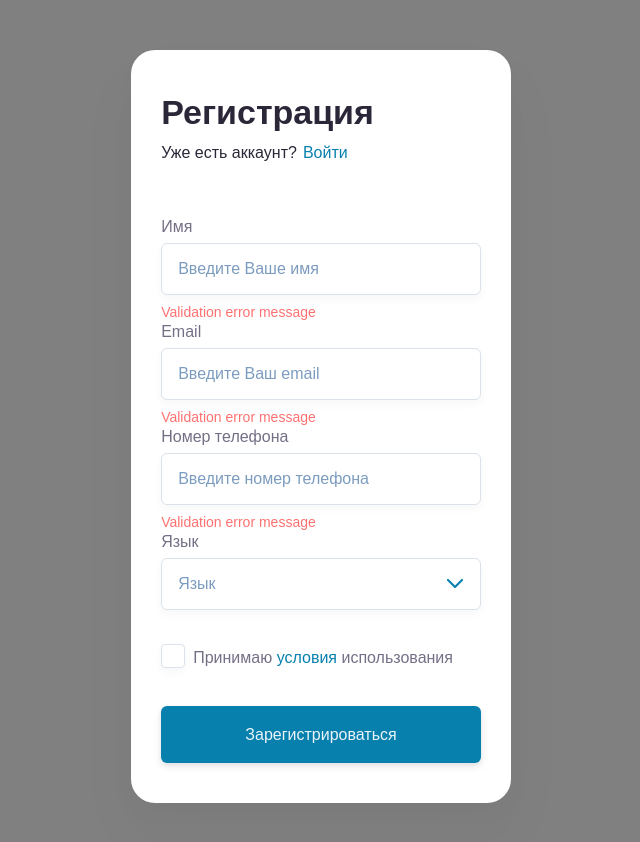
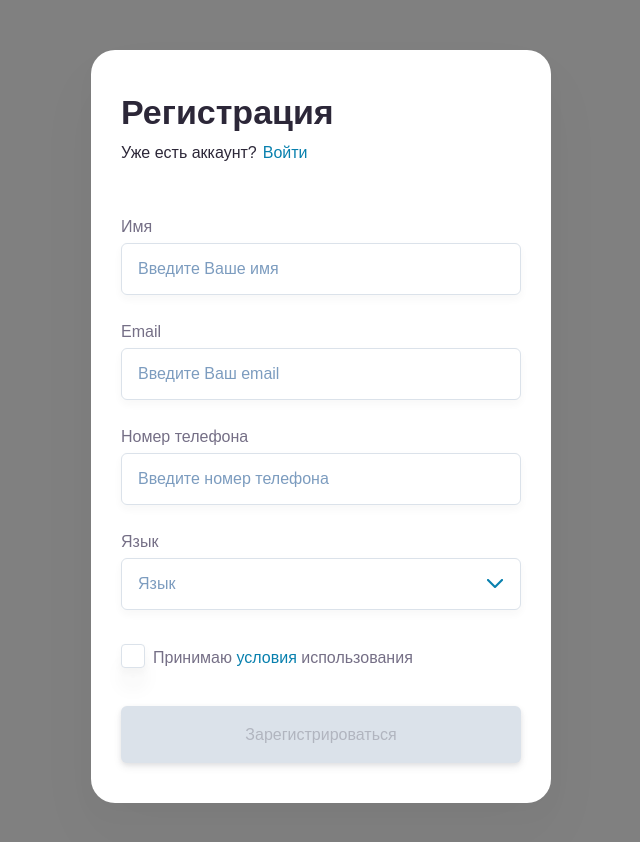
Before and after one commit to DNWD843/register-form, a React (Create React App) app: page / in a window 1280 px wide. Shown: the top 842 px of the page, without its empty margins (319-959 px from the left). Built offline with nearby package versions, Linux system fonts and the light colour scheme.

Commit message:
edit checkbox + validation

```diff
--- a/src/components/Form/Form.css
+++ b/src/components/Form/Form.css
@@ -4,6 +4,11 @@
   border-radius: 24px;
   padding: 40px 30px;
   box-sizing: border-box;
+}
+
+.app__form {
+  width: 100%;
+  max-width: 460px;
 }
 
 .form__title {
@@ -120,6 +125,10 @@
   color: #ff7171;
 }
 
+.form__input-error_hidden {
+  color: transparent;
+}
+
 .form__input_type_default {
   border-radius: 6px;
   padding: 16px;
@@ -201,21 +210,19 @@
 /************************************************************************/
 /** Стилизуем чекбокс принятия условий использования ***/
 
-.form__input-checkbox {
-  display: none;
-}
-
-.form__input-checkbox + .form__input_type_checkbox {
+.form__accept-checkbox {
   width: 24px;
   height: 24px;
   border-radius: 4px;
   margin: 0 8px 0 0;
   padding: 0;
+  outline: none;
+  background: #fff;
+  border: 1px solid #dbe2ea;
+  box-shadow: 0px 4px 8px rgba(44, 39, 56, 0.04), 0px 20px 20px rgba(44, 39, 56, 0.04);
 }
 
-.form__input-checkbox:checked + .form__input_type_checkbox {
-  width: 24px;
-  height: 24px;
+.form__accept-checkbox_checked {
   background-image: url('../../images/checkbox-icon.svg');
   background-size: cover;
   border: 2px solid #0880ae;
--- a/src/components/Form/Form.js
+++ b/src/components/Form/Form.js
@@ -1,6 +1,6 @@
 import { forAppForm as config } from '../../configs/configForComponents';
-import { useState, useCallback } from 'react';
-
+import { useState, useCallback, useEffect } from 'react';
+import { useHookWithValidation } from '../../hooks/useFormWithValidation';
 import './Form.css';
 
 function Form({ handleSubmit }) {
@@ -19,10 +19,14 @@ function Form({ handleSubmit }) {
     OPTIONS_LIST,
   } = config;
 
+  const { values, handleInputChange, errors, isFormValid, resetForm } = useHookWithValidation();
+  const { name, email, phone } = values;
+
   const [isMouseEntered, setIsMouseEntered] = useState({});
   const [selectedValue, setSelectedValue] = useState('');
   const [isSelectMenuOpen, setIsSelectMenuOpen] = useState(false);
   const [isSelectMenuHidden, setIsSelectMenuHidden] = useState(true);
+  const [isCheckboxChecked, setIsCheckboxChecked] = useState(false);
 
   const closeSelectMenu = useCallback((callback) => {
     setIsSelectMenuOpen(false);
@@ -70,14 +74,43 @@ function Form({ handleSubmit }) {
     [closeSelectMenu, handleClickAroundForm],
   );
 
+  const handleClickAccept = useCallback(
+    (evt) => {
+      setIsCheckboxChecked(!isCheckboxChecked);
+    },
+    [isCheckboxChecked],
+  );
+
   const handleSubmitForm = useCallback(
     (evt) => {
       evt.preventDefault();
-      const submitData = { language: selectedValue };
+      const submitData = {
+        name,
+        email,
+        phone,
+        language: selectedValue,
+        accepted: isCheckboxChecked,
+      };
       handleSubmit(submitData);
+      resetForm();
+      setSelectedValue('');
+      setIsCheckboxChecked(false);
     },
-    [handleSubmit, selectedValue],
+    [
+      handleSubmit,
+      name,
+      email,
+      phone,
+      selectedValue,
+      isCheckboxChecked,
+      resetForm,
+      setSelectedValue,
+    ],
   );
+
+  useEffect(() => {
+    resetForm();
+  }, [resetForm]);
 
   return (
     <form onSubmit={handleSubmitForm} className="form app__form">
@@ -97,10 +130,15 @@ function Form({ handleSubmit }) {
               type="text"
               id="name"
               name="name"
+              value={name || ''}
+              onChange={handleInputChange}
               placeholder={NAME_INPUT_PLACEHOLDER}
               className="form__input form__input_type_default"
+              required
             ></input>
-            <span className="form__input-error">Validation error message</span>
+            <span className={`form__input-error ${!errors.name && 'form__input-error_hidden'}`}>
+              {errors.name || '1'}
+            </span>
           </div>
           <div className="form__field form__field_type_default">
             <label className="form__input-label">{EMAIL_INPUT_LABEL}</label>
@@ -108,10 +146,15 @@ function Form({ handleSubmit }) {
               type="email"
               id="email"
               name="email"
+              value={email || ''}
+              onChange={handleInputChange}
               placeholder={EMAIL_INPUT_PLACEHOLDER}
               className="form__input form__input_type_default"
+              required
             ></input>
-            <span className="form__input-error">Validation error message</span>
+            <span className={`form__input-error ${!errors.email && 'form__input-error_hidden'}`}>
+              {errors.email || '3'}
+            </span>
           </div>
           <div className="form__field form__field_type_default">
             <label className="form__input-label">{TEL_INPUT_LABEL}</label>
@@ -119,10 +162,15 @@ function Form({ handleSubmit }) {
               type="tel"
               id="phone"
               name="phone"
+              value={phone || ''}
+              onChange={handleInputChange}
               placeholder={TEL_INPUT_PLACEHOLDER}
               className="form__input form__input_type_default"
+              required
             ></input>
-            <span className="form__input-error">Validation error message</span>
+            <span className={`form__input-error ${!errors.phone && 'form__input-error_hidden'}`}>
+              {errors.phone || '2'}
+            </span>
           </div>
 
           <div className="form__field form__field_type_default form__field_type_select">
@@ -168,76 +216,19 @@ function Form({ handleSubmit }) {
                   </option>
                 </li>
               ))}
-              {/*
-              <li>
-                <option
-                  id="ru"
-                  value="ru"
-                  onMouseMove={handleMouseEnter}
-                  onMouseOut={handleMouseLeave}
-                  onClick={handleOptionClick}
-                  className={`form__select-input-option ${
-                    isMouseEntered['Русский'] ? 'form__select-input-option_mouseentered' : ''
-                  }`}
-                >
-                  Русский
-                </option>
-              </li>
-              <li>
-                <option
-                  id="en"
-                  value="en"
-                  onMouseMove={handleMouseEnter}
-                  onMouseOut={handleMouseLeave}
-                  onClick={handleOptionClick}
-                  className={`form__select-input-option ${
-                    isMouseEntered['Английский'] ? 'form__select-input-option_mouseentered' : ''
-                  }`}
-                >
-                  Английский
-                </option>
-              </li>
-              <li>
-                <option
-                  id="ch"
-                  value="ch"
-                  onMouseMove={handleMouseEnter}
-                  onMouseOut={handleMouseLeave}
-                  onClick={handleOptionClick}
-                  className={`form__select-input-option ${
-                    isMouseEntered['Китайский'] ? 'form__select-input-option_mouseentered' : ''
-                  }`}
-                >
-                  Китайский
-                </option>
-              </li>
-              <li>
-                <option
-                  id="esp"
-                  value="esp"
-                  onMouseMove={handleMouseEnter}
-                  onMouseOut={handleMouseLeave}
-                  onClick={handleOptionClick}
-                  className={`form__select-input-option ${
-                    isMouseEntered['Испанский'] ? 'form__select-input-option_mouseentered' : ''
-                  }`}
-                >
-                  Испанский
-                </option>
-                </li>*/}
             </ul>
           </div>
 
           <div className="form__field form__field_type_checkbox">
-            <label>
-              <input
-                type="checkbox"
-                id="accept"
-                name="accept"
-                className="form__input-checkbox"
-              ></input>
-              <div className="form__input form__input_type_checkbox"></div>
-            </label>
+            <button
+              type="button"
+              id="accept"
+              name="accept"
+              onClick={handleClickAccept}
+              className={`form__accept-checkbox ${
+                isCheckboxChecked && 'form__accept-checkbox_checked'
+              }`}
+            ></button>
 
             <p className="form__accept-title">
               Принимаю{' '}
@@ -250,8 +241,12 @@ function Form({ handleSubmit }) {
         </div>
         <button
           type="submit"
-          onClick={handleSubmit}
-          className="form__submit-button form__submit-button_enabled"
+          disabled={!isFormValid && !selectedValue && isCheckboxChecked}
+          className={`form__submit-button ${
+            isFormValid && selectedValue && isCheckboxChecked
+              ? 'form__submit-button_enabled'
+              : 'form__submit-button_disabled'
+          }`}
         >
           Зарегистрироваться
         </button>
--- /dev/null
+++ b/src/hooks/useFormWithValidation.js
@@ -0,0 +1,36 @@
+import { useState, useCallback } from 'react';
+
+function useHookWithValidation() {
+  const [values, setValues] = useState({});
+  const [errors, setErrors] = useState({});
+  const [isFormValid, setIsFormValid] = useState(false);
+  const [isInputValid, setIsInputValid] = useState({});
+
+  const handleInputChange = useCallback(
+    (evt) => {
+      const { name, value } = evt.target;
+      setValues({ ...values, [name]: value });
+      setIsInputValid({ ...isInputValid, [name]: evt.target.checkValidity() });
+      setErrors({ ...errors, [name]: evt.target.validationMessage });
+      setIsFormValid(evt.target.closest('form').checkValidity());
+    },
+    [values, isInputValid, errors],
+  );
+
+  const resetForm = useCallback(() => {
+    setValues({});
+    setIsInputValid({});
+    setErrors({});
+    setIsFormValid(false);
+  }, []);
+
+  return {
+    values,
+    handleInputChange,
+    errors,
+    isFormValid,
+    resetForm,
+  };
+}
+
+export { useHookWithValidation };
```
